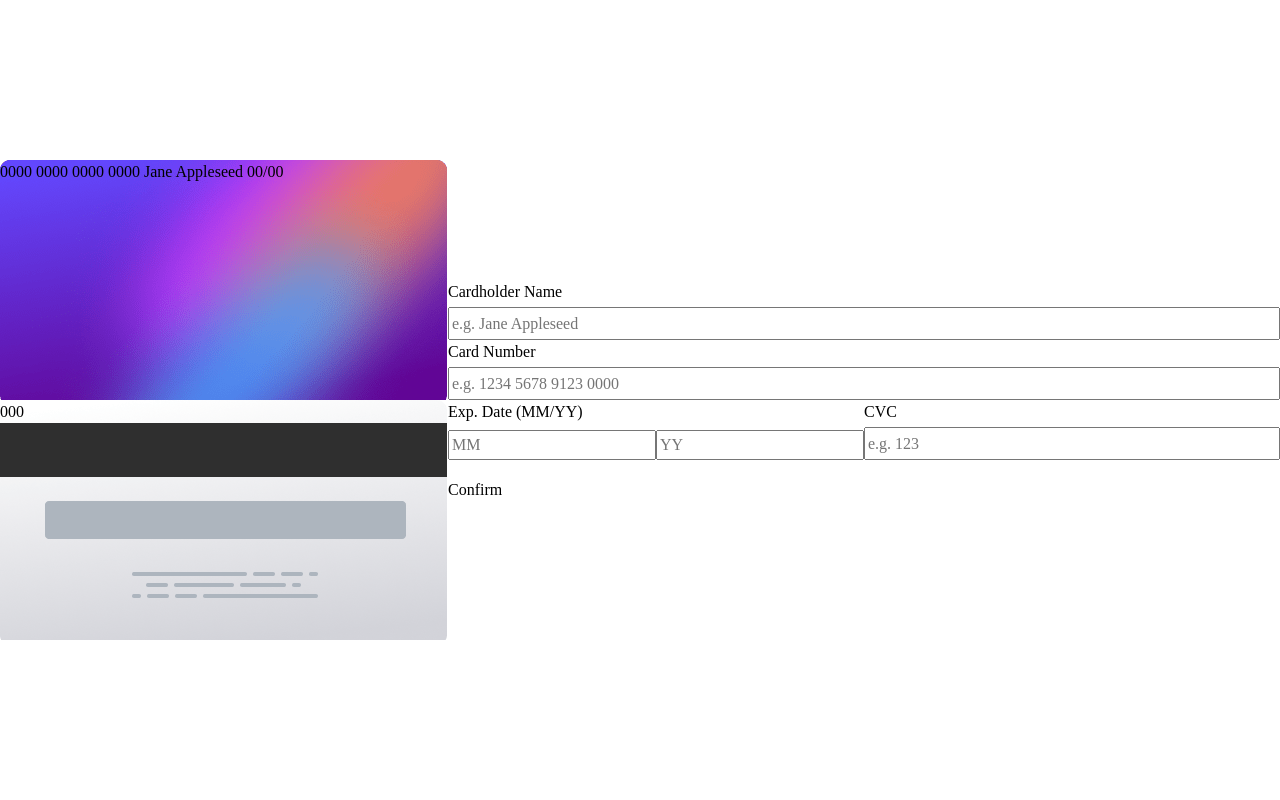
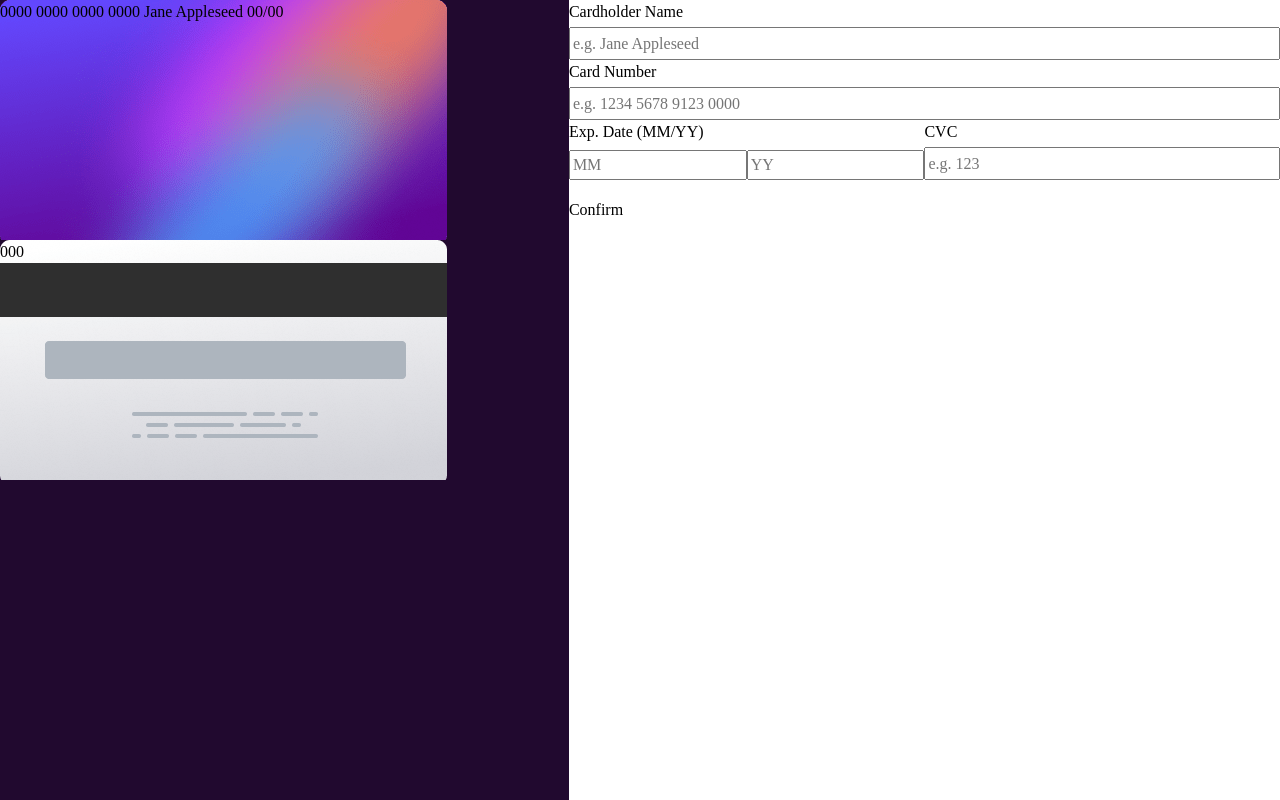
Before and after one commit to mrcordova/interactive-card-details-form, a plain HTML site: page index.html in a window 1280 px wide. Drawn offline with Linux system fonts and the light colour scheme.

Commit message:
grid layout

```diff
--- a/css/style.css
+++ b/css/style.css
@@ -1,7 +1,16 @@
+:root {
+  --white: hsl(0, 0%, 100%);
+  --light-grayish-violet: hsl(270, 3%, 87%);
+  --dark-grayish-violet: hsl(279, 6%, 55%);
+  --very-dark-violet: hsl(278, 68%, 11%);
+}
+
 body {
   height: 100vh;
   height: 100svh;
-  display: flex;
+  /* width: 100%; */
+  display: grid;
+  /* place-content: center; */
   /* justify-content: center;
   align-items: center; */
 }
@@ -9,10 +18,15 @@ body {
 main {
   height: 100%;
   min-width: 100%;
-  display: flex;
+  display: grid;
+  place-content: center;
+
+  /* display: flex;
   flex-wrap: wrap;
   align-items: center;
-  justify-content: center;
+  justify-content: center; */
+
+  background-color: var(--white);
 }
 #card-form {
   display: grid;
@@ -28,6 +42,9 @@ label {
 }
 #card-display {
   /* flex: 1; */
+  /* min-height: 100%; */
+  /* block-size: 100%; */
+  background-color: var(--very-dark-violet);
 }
 #card-name-lab {
   grid-row: 1;
@@ -78,3 +95,19 @@ label {
   grid-row: 4;
   grid-column: 1 / -1;
 }
+
+@media (min-width: 35rem) {
+  main {
+    grid-template-rows: 1fr;
+    grid-template-columns: 0.8fr 1fr;
+  }
+  #card-display {
+    grid-row: 1;
+    grid-column: 1;
+  }
+
+  #form-con {
+    grid-row: 1;
+    grid-column: 2;
+  }
+}
--- a/index.html
+++ b/index.html
@@ -33,10 +33,14 @@
         <div id="front-card">0000 0000 0000 0000 Jane Appleseed 00/00</div>
         <div id="back-card">000</div>
       </div>
+      <div id="form-con">
         <form id="card-form">
           <label id="card-name-lab">
             Cardholder Name
-          <input type="text" id="card-name" placeholder="e.g. Jane Appleseed" />
+            <input
+              type="text"
+              id="card-name"
+              placeholder="e.g. Jane Appleseed" />
           </label>
           <label id="card-num-lab">
             Card Number
@@ -66,6 +70,7 @@
           </label>
           <button id="submit-btn" type="submit">Confirm</button>
         </form>
+      </div>
 
       <!-- Completed state start -->
       <!-- <div>Thank you! We've added your card details Continue</div> -->
```
Lines whose indentation alone changed are shown as unchanged.
